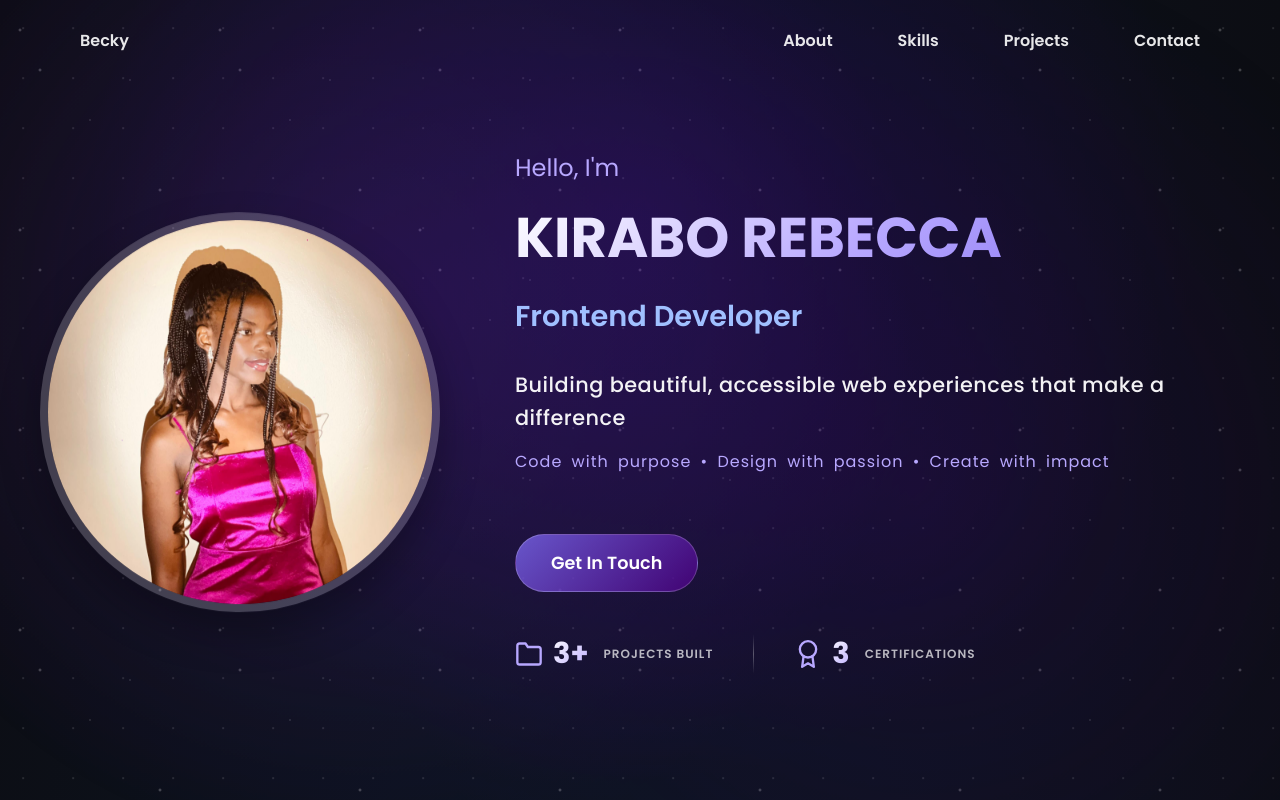
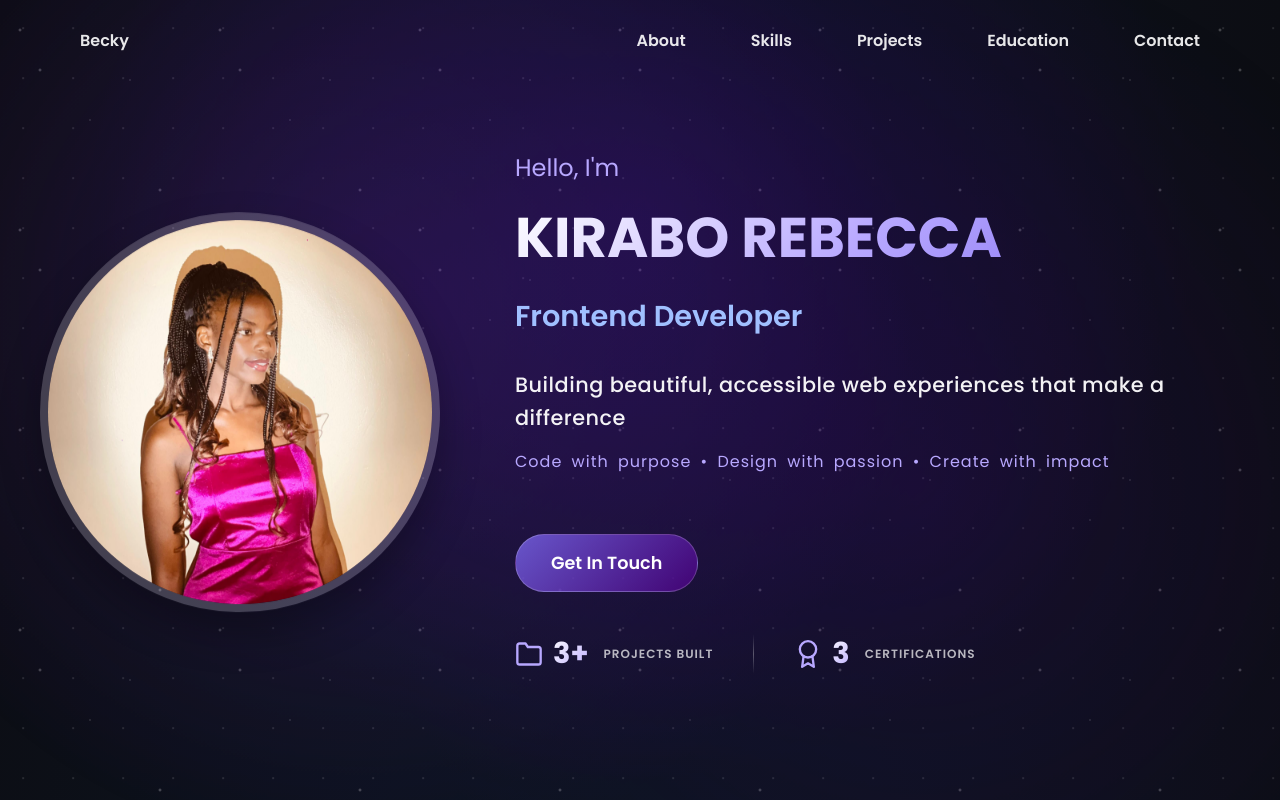
Before and after one commit to Becky-234/my-portfolio, a React (Vite) app: page / in a window 1280 px wide. Shown: the top 800 px of the page. Built offline with nearby package versions, Linux system fonts and the light colour scheme.

Commit message:
Add Education

```diff
--- a/src/components/Header.jsx
+++ b/src/components/Header.jsx
@@ -8,6 +8,7 @@ function Header({ scrolled }) {
     { name: 'About', href: '#about' },
     { name: 'Skills', href: '#skills' },
     { name: 'Projects', href: '#projects' },
+    { name: 'Education', href: '#education' },
     { name: 'Contact', href: '#contact' }
   ]
 
@@ -162,7 +163,7 @@ headerStyles.textContent = `
   .nav-links li:nth-child(2) a { animation-delay: 0.2s; }
   .nav-links li:nth-child(3) a { animation-delay: 0.4s; }
   .nav-links li:nth-child(4) a { animation-delay: 0.6s; }
-
+  .nav-links li:nth-child(5) a { animation-delay: 0.8s; }
   @keyframes floatSpace {
     0%, 100% {
       transform: translateY(0px);
```
